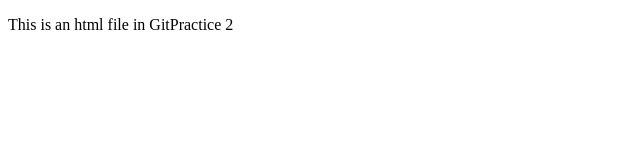
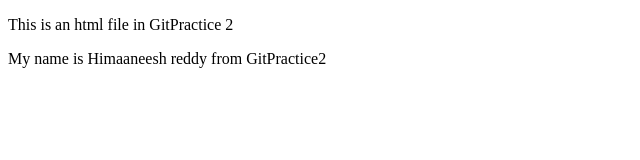
Before and after one commit to himaaneesh11/GitPractice2, a plain HTML site: page index.html in a window 1280 px wide. Shown: the whole page, without its empty margins (0-640 px from the left). Drawn offline with Linux system fonts and the light colour scheme.

Commit message:
added my name in GitPractice2

```diff
--- a/index.html
+++ b/index.html
@@ -7,5 +7,6 @@
 </head>
 <body>
     <p>This is an html file in GitPractice 2</p>
+    <p>My name is Himaaneesh reddy from GitPractice2</p>
 </body>
 </html>
```
